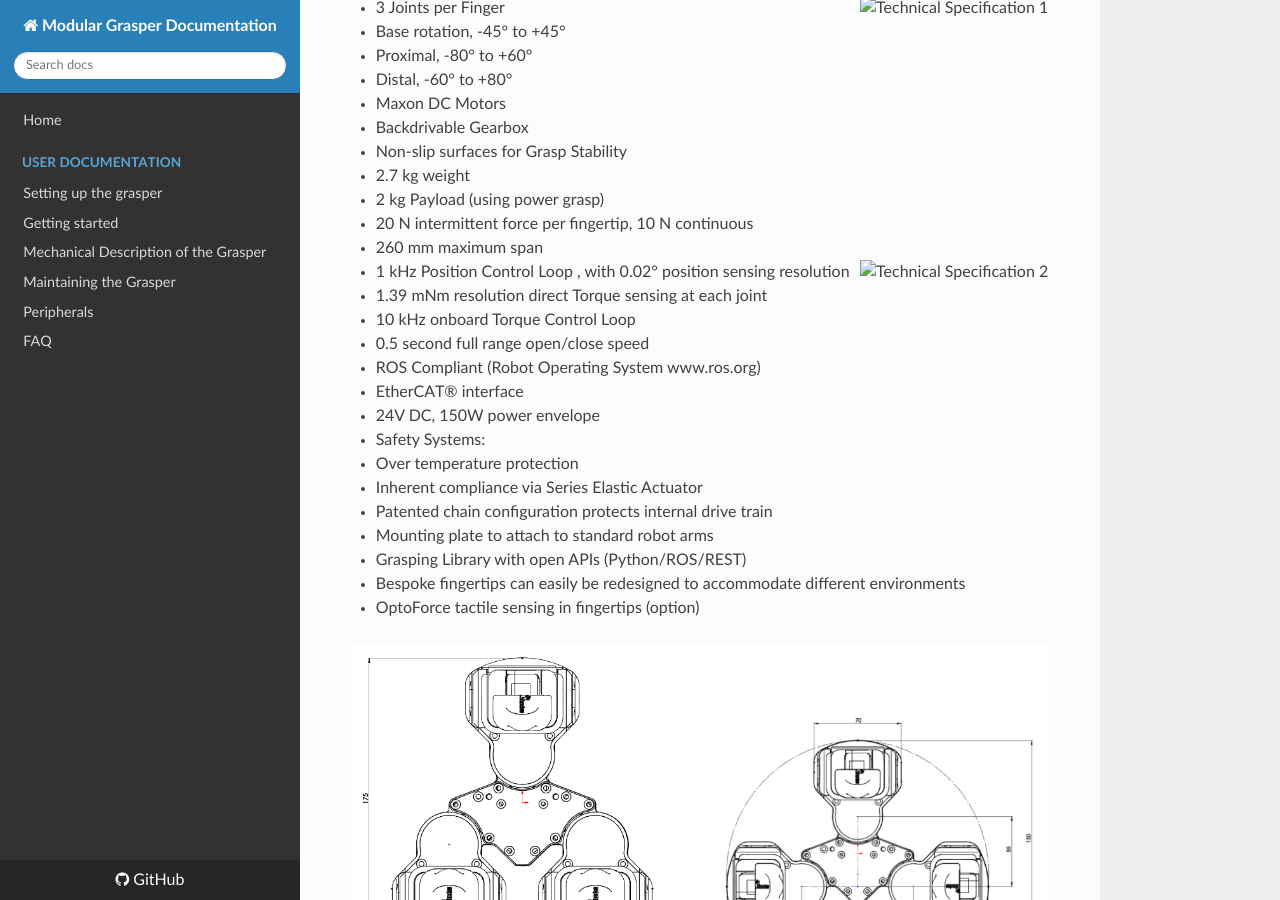
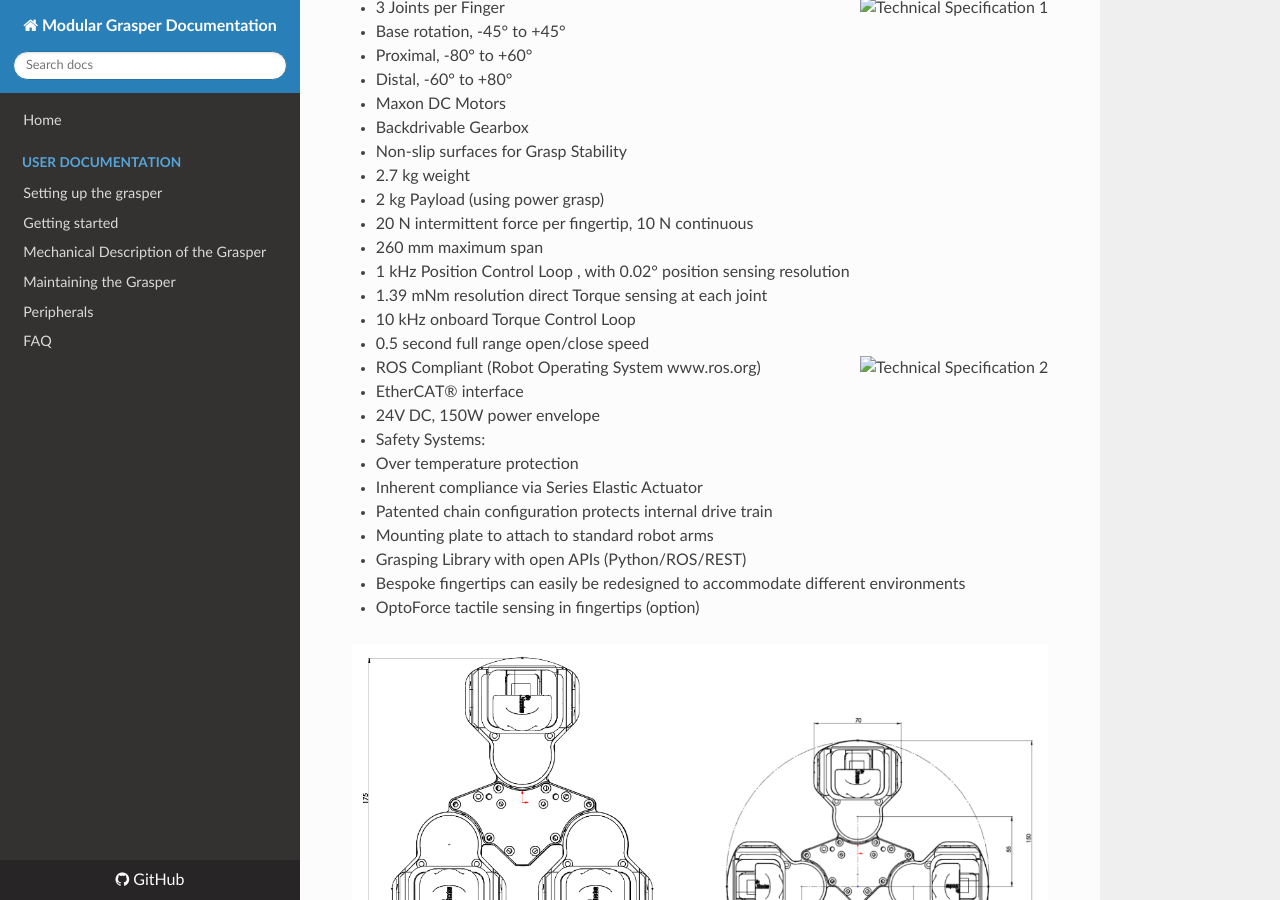
Before and after one commit to shadow-robot/fh_documentation, an MkDocs documentation site: the page built from docs/user_guide/1_introduction.md, in a window 1280 px wide and 900 px high, scrolled down 837 px. Built offline with MkDocs 1.6.1, drawn with Linux system fonts in a browser that asks for light colours; nearby versions of some CDN libraries; old or Windows-style settings are respelled for this version of MkDocs.

Commit message:
Fixed image alignment

```diff
--- a/docs/user_guide/1_introduction.md
+++ b/docs/user_guide/1_introduction.md
@@ -34,11 +34,11 @@ The Shadow Agile Grasper is an advanced solution for grasping and handling a wid
 * 2 kg Payload (using power grasp)
 * 20 N intermittent force per fingertip, 10 N continuous
 * 260 mm maximum span
-* 1 kHz Position Control Loop , with 0.02° position sensing resolution  <img align="right" src="../img/tech_spec_2.png" alt="Technical Specification 2">
+* 1 kHz Position Control Loop , with 0.02° position sensing resolution
 * 1.39 mNm resolution direct Torque sensing at each joint
 * 10 kHz onboard Torque Control Loop
 * 0.5 second full range open/close speed
-* ROS Compliant (Robot Operating System www.ros.org)
+* ROS Compliant (Robot Operating System www.ros.org) <img align="right" src="../img/tech_spec_2.png" alt="Technical Specification 2">
 * EtherCAT® interface
 * 24V DC, 150W power envelope
 * Safety Systems:
```
